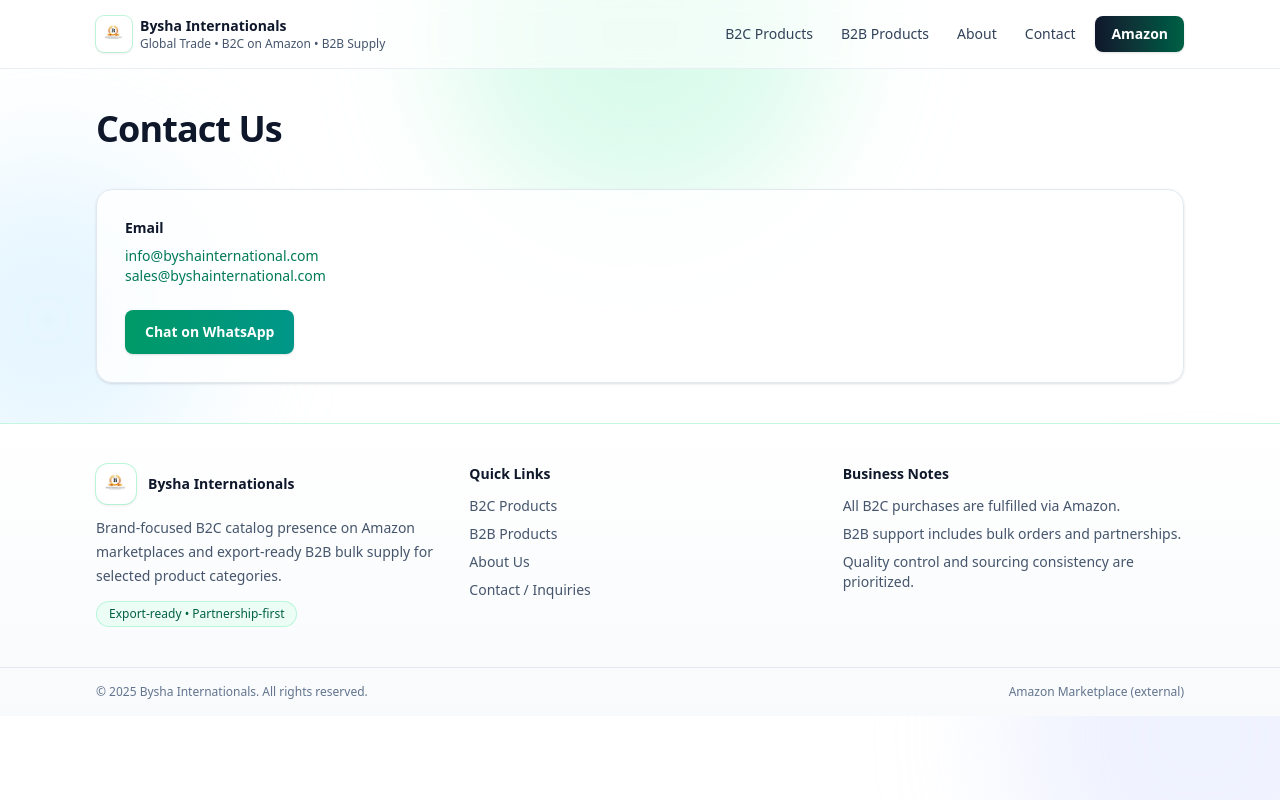
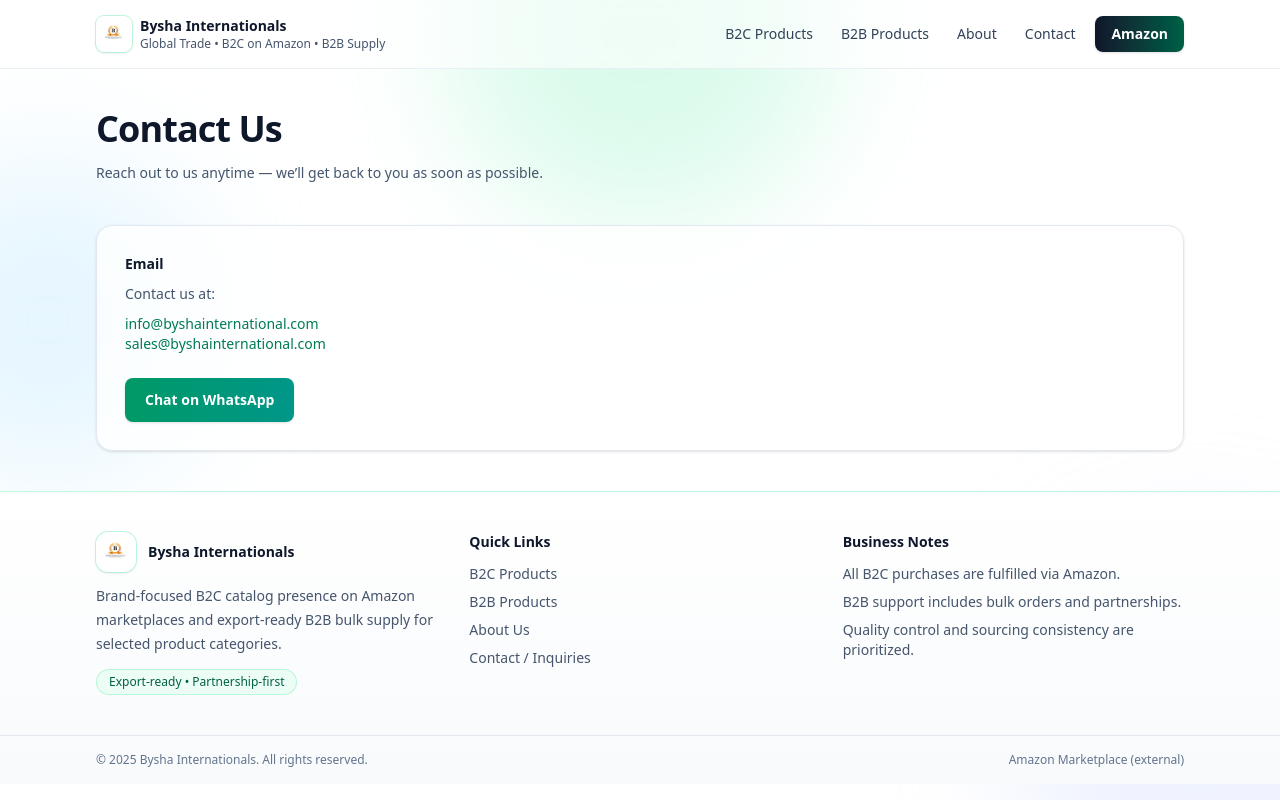
Before and after one commit to Shwetanshu13/bysha-international, a Next.js app: page /contact in a window 1280 px wide. Built offline with nearby package versions, Linux system fonts and the light colour scheme.

Commit message:
feat: Add introductory text and email contact information to Contact page

```diff
--- a/app/contact/page.js
+++ b/app/contact/page.js
@@ -14,12 +14,18 @@
                 <h1 className="text-3xl font-semibold tracking-tight text-slate-900 sm:text-4xl">
                     Contact Us
                 </h1>
+                <p className="max-w-3xl text-sm leading-6 text-slate-600">
+                    Reach out to us anytime — we’ll get back to you as soon as possible.
+                </p>
             </header>
 
             <section className="rounded-2xl border border-slate-200 bg-white/80 p-7 shadow-sm">
                 <div className="space-y-4">
                     <div className="space-y-2">
                         <div className="text-sm font-semibold text-slate-900">Email</div>
+                        <p className="text-sm leading-6 text-slate-600">
+                            Contact us at:
+                        </p>
                         <div className="space-y-1 text-sm text-slate-600">
                             <a
                                 className="font-medium text-emerald-700 hover:underline"
```
